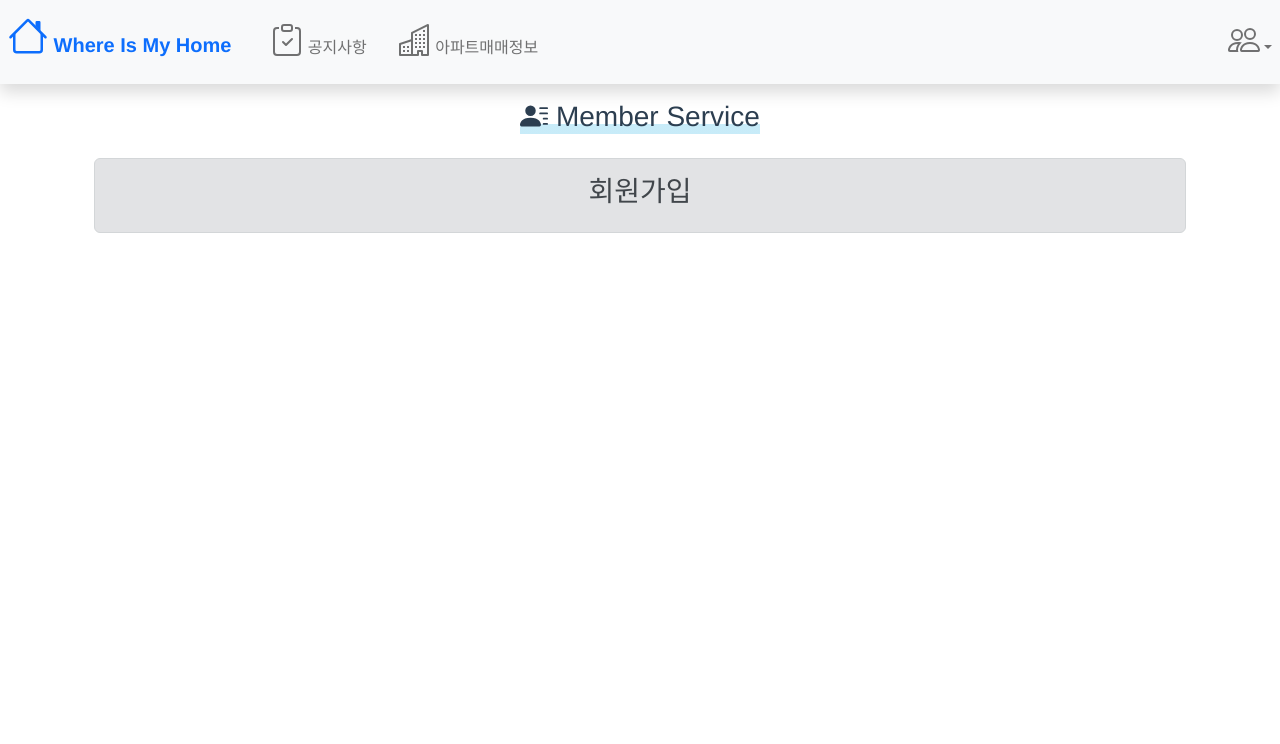
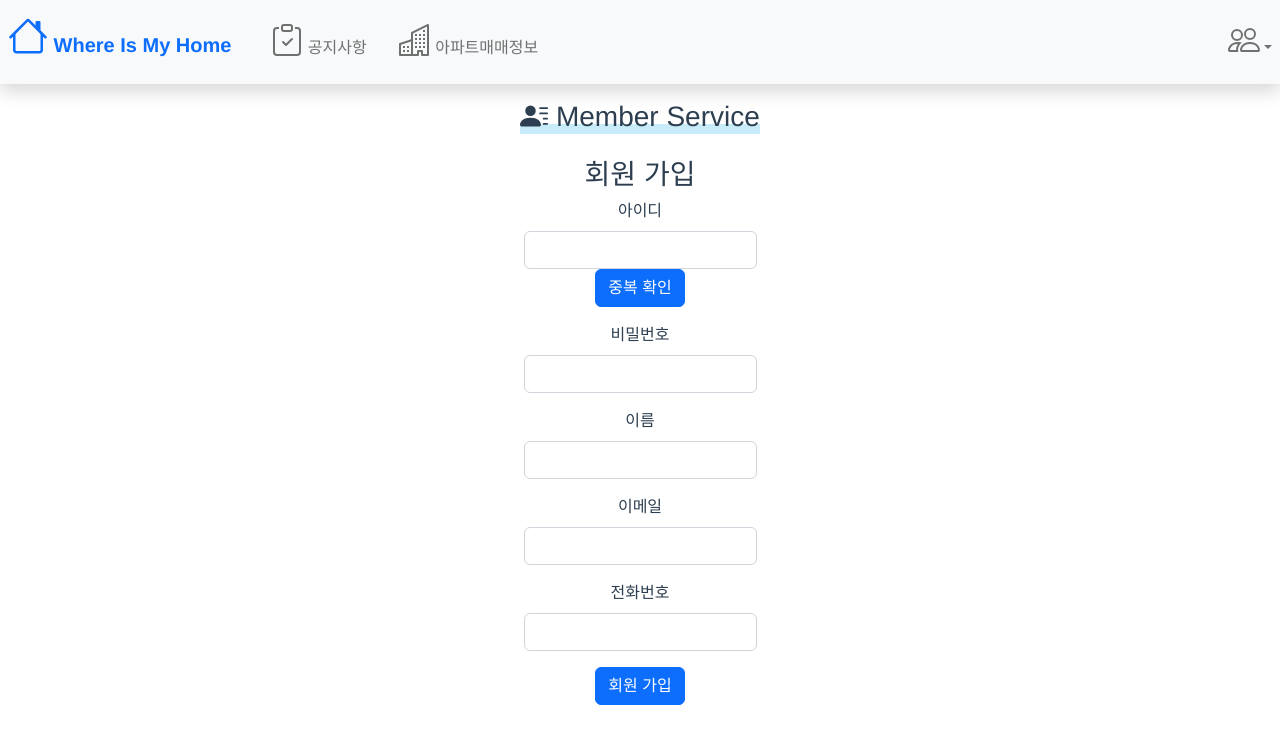
Before and after one commit to vertical-brothers/WhereisMyHome_Front, a Vue app in the folder front/: page /user/join in a window 1280 px wide. Shown: the top 744 px of the page. Built offline with nearby package versions, Linux system fonts and the light colour scheme.

Commit message:
회원가입 UI 및 Vue 작업 완료.

```diff
--- a/front/src/api/index.js
+++ b/front/src/api/index.js
@@ -6,7 +6,7 @@ function apiInstance() {
   const instance = axios.create({
     baseURL: API_BASE_URL,
     headers: {
-      "Content-type": "application/json",
+      "Content-type": `application/json`,
     },
   });
   return instance;
@@ -16,7 +16,7 @@ function houseInstance() {
   const instance = axios.create({
     baseURL: APT_DEAL_URL,
     headers: {
-      "Content-type": "application/json",
+      "Content-type": `application/json`,
     },
   });
   return instance;
--- a/front/src/api/member.js
+++ b/front/src/api/member.js
@@ -1,6 +1,6 @@
+import { apiInstance } from "@/api/index.js";
+
 import axios from "axios";
-
-import { apiInstance } from "@/api/index.js";
 
 const api = apiInstance();
 
@@ -52,4 +52,21 @@ async function logout(userid, success, fail) {
   await api.get(`/user/logout/${userid}`).then(success).catch(fail);
 }
 
-export { login, findById, tokenRegeneration, logout };
+async function join(user, success, fail) {
+  await axios
+    .post(`http://localhost:8080/whereismyhome/user/`, JSON.stringify(user), {
+      // json을 json타입의 text로 변환
+      headers: {
+        "Content-Type": `application/json`, // application/json 타입 선언
+      },
+    })
+    .then(success)
+    .catch(fail);
+}
+// 아이디 중복 체크
+// 22.11.20 장한결
+async function idcheck(userId, success, fail) {
+  await api.get(`/user/idcheck/${userId}`).then(success).catch(fail);
+}
+
+export { login, findById, tokenRegeneration, logout, join, idcheck };
--- a/front/src/components/user/UserRegister.vue
+++ b/front/src/components/user/UserRegister.vue
@@ -1,16 +1,142 @@
 <template>
-  <b-container class="bv-example-row mt-3">
-    <b-row>
-      <b-col>
-        <b-alert variant="secondary" show><h3>회원가입</h3></b-alert>
-      </b-col>
-    </b-row>
-  </b-container>
+  <div>
+    <div class="mt-3"><h3>회원 가입</h3></div>
+    <div class="col-md-12 d-flex justify-content-center">
+      <form>
+        <div class="mb-3 col">
+          <label for="userId" class="form-label">아이디</label>
+          <input
+            type="text"
+            class="form-control"
+            id="userId"
+            v-model="memberDto.userId"
+          />
+          <button type="submit" class="btn btn-primary" @click="duplicateCheck">
+            중복 확인
+          </button>
+        </div>
+        <div class="mb-3">
+          <label for="userPwd" class="form-label">비밀번호</label>
+          <input
+            type="password"
+            class="form-control"
+            id="userPwd"
+            v-model="memberDto.userPwd"
+          />
+        </div>
+        <div class="mb-3">
+          <label for="userName" class="form-label">이름</label>
+          <input
+            type="text"
+            class="form-control"
+            id="userName"
+            v-model="memberDto.userName"
+          />
+        </div>
+        <div class="mb-3">
+          <label for="userEmail" class="form-label">이메일</label>
+          <input
+            type="email"
+            class="form-control"
+            id="userEmail"
+            v-model="memberDto.userEmail"
+          />
+        </div>
+        <div class="mb-3">
+          <label for="userPhone" class="form-label">전화번호</label>
+          <input
+            type="tel"
+            class="form-control"
+            id="userPhone"
+            v-model="memberDto.userPhone"
+          />
+        </div>
+        <button type="submit" class="btn btn-primary" @click="onClickJoinUser">
+          회원 가입
+        </button>
+      </form>
+    </div>
+  </div>
 </template>
 
 <script>
+import { mapState, mapActions } from "vuex";
+const memberStore = "memberStore";
 export default {
   name: "UserRegister",
+  data() {
+    return {
+      // isLoginError: false,
+      memberDto: {
+        userId: null,
+        userPwd: null,
+        userName: null,
+        userEmail: null,
+        userPhone: null,
+        userRole: 0,
+      },
+      isDuplicatedChecked: false,
+    };
+  },
+  methods: {
+    ...mapActions(memberStore, ["useridcheck", "userjoin"]),
+    async onClickJoinUser(e) {
+      e.preventDefault();
+      if (this.memberDto.userId === null || this.memberDto.userId === "") {
+        alert("아이디를 입력해주세요.");
+        return;
+      } else if (
+        this.memberDto.userPwd === null ||
+        this.memberDto.userPwd === ""
+      ) {
+        alert("비밀번호를 입력해주세요.");
+        return;
+      } else if (
+        this.memberDto.userName === null ||
+        this.memberDto.userName === ""
+      ) {
+        alert("이름을 입력해주세요.");
+        return;
+      } else if (
+        this.memberDto.userEmail === null ||
+        this.memberDto.userEmail === ""
+      ) {
+        alert("이메일을 입력해주세요.");
+        return;
+      } else if (
+        this.memberDto.userPhone === null ||
+        this.memberDto.userPhone === ""
+      ) {
+        alert("전화번호를 입력해주세요.");
+        return;
+      }
+      if (!this.isDuplicatedChecked) {
+        alert("아이디 중복 여부를 확인해주세요.");
+        return;
+      }
+      await this.userjoin(this.memberDto);
+      this.$router.push({ name: "main" });
+    },
+    async duplicateCheck(e) {
+      e.preventDefault();
+      if (this.memberDto.userId === null || this.memberDto.userId === "") {
+        alert("아이디를 입력해주세요.");
+        return;
+      }
+
+      await this.useridcheck(this.memberDto.userId);
+      if (this.isDuplicatedId) {
+        alert("아이디가 중복되었습니다. 다른 아이디를 입력해주세요.");
+        this.isDuplicatedChecked = false;
+      } else {
+        alert("사용 가능한 아이디입니다.");
+        this.isDuplicatedChecked = true;
+      }
+    },
+  },
+  computed: {
+    ...mapState(memberStore, ["isDuplicatedId", "isRegisterError"]),
+  },
 };
 </script>
 
--- a/front/src/store/modules/memberStore.js
+++ b/front/src/store/modules/memberStore.js
@@ -1,6 +1,13 @@
 import jwtDecode from "jwt-decode";
 import router from "@/router";
-import { login, findById, tokenRegeneration, logout } from "@/api/member";
+import {
+  login,
+  findById,
+  tokenRegeneration,
+  logout,
+  join,
+  idcheck,
+} from "@/api/member";
 
 const memberStore = {
   namespaced: true,
@@ -9,6 +16,8 @@ const memberStore = {
     isLoginError: false,
     userInfo: "",
     isValidToken: false,
+    isRegisterError: false,
+    isDuplicatedId: false,
   },
   getters: {
     checkUserInfo: function (state) {
@@ -31,6 +40,18 @@ const memberStore = {
     SET_USER_INFO: (state, userInfo) => {
       state.isLogin = true;
       state.userInfo = userInfo;
+    },
+    SET_IS_REGISTER_ERROR: (state) => {
+      state.isRegisterError = true;
+    },
+    CLEAR_IS_REGISTER_ERROR: (state) => {
+      state.isRegisterError = false;
+    },
+    SET_IS_DUPLICATED_ID: (state) => {
+      state.isDuplicatedId = true;
+    },
+    CLEAR_IS_DUPLICATED_ID: (state) => {
+      state.isDuplicatedId = false;
     },
   },
   actions: {
@@ -59,6 +80,22 @@ const memberStore = {
         },
         (error) => {
           console.log(error);
+        }
+      );
+    },
+    async userjoin({ commit }, user) {
+      await join(
+        user,
+        ({ data }) => {
+          if (data) {
+            commit("CLEAR_IS_REGISTER_ERROR");
+          } else {
+            commit("SET_IS_REGISTER_ERROR");
+          }
+        },
+        (error) => {
+          console.log(error);
+          commit("SET_IS_REGISTER_ERROR");
         }
       );
     },
@@ -147,6 +184,22 @@ const memberStore = {
         }
       );
     },
+    async useridcheck({ commit }, userid) {
+      await idcheck(
+        userid,
+        ({ data }) => {
+          if (data) {
+            commit("CLEAR_IS_DUPLICATED_ID");
+          } else {
+            commit("SET_IS_DUPLICATED_ID");
+          }
+        },
+        (error) => {
+          console.log(error);
+          commit("SET_IS_DUPLICATED_ID");
+        }
+      );
+    },
   },
 };
 
```
Also changed, not shown: front/src/components/apt/info/LineChart.vue (added, +71 -0 lines).
